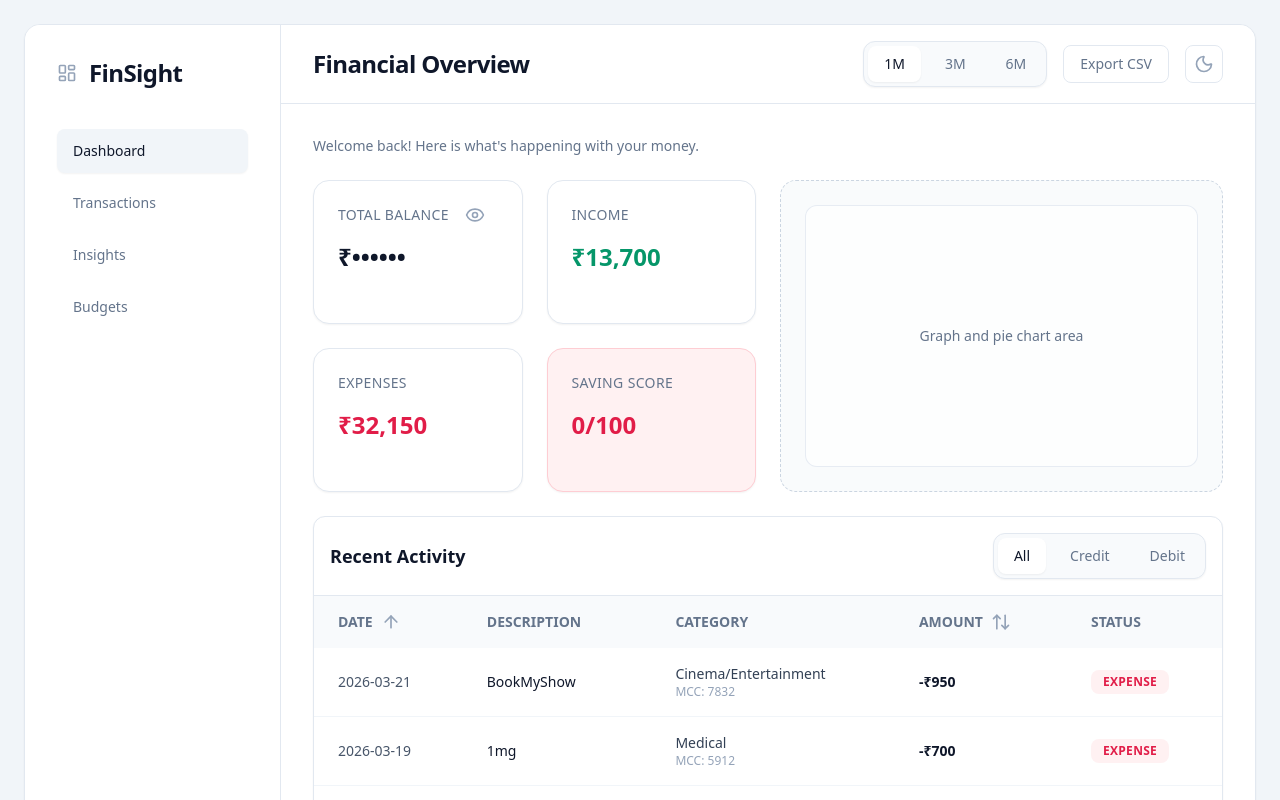
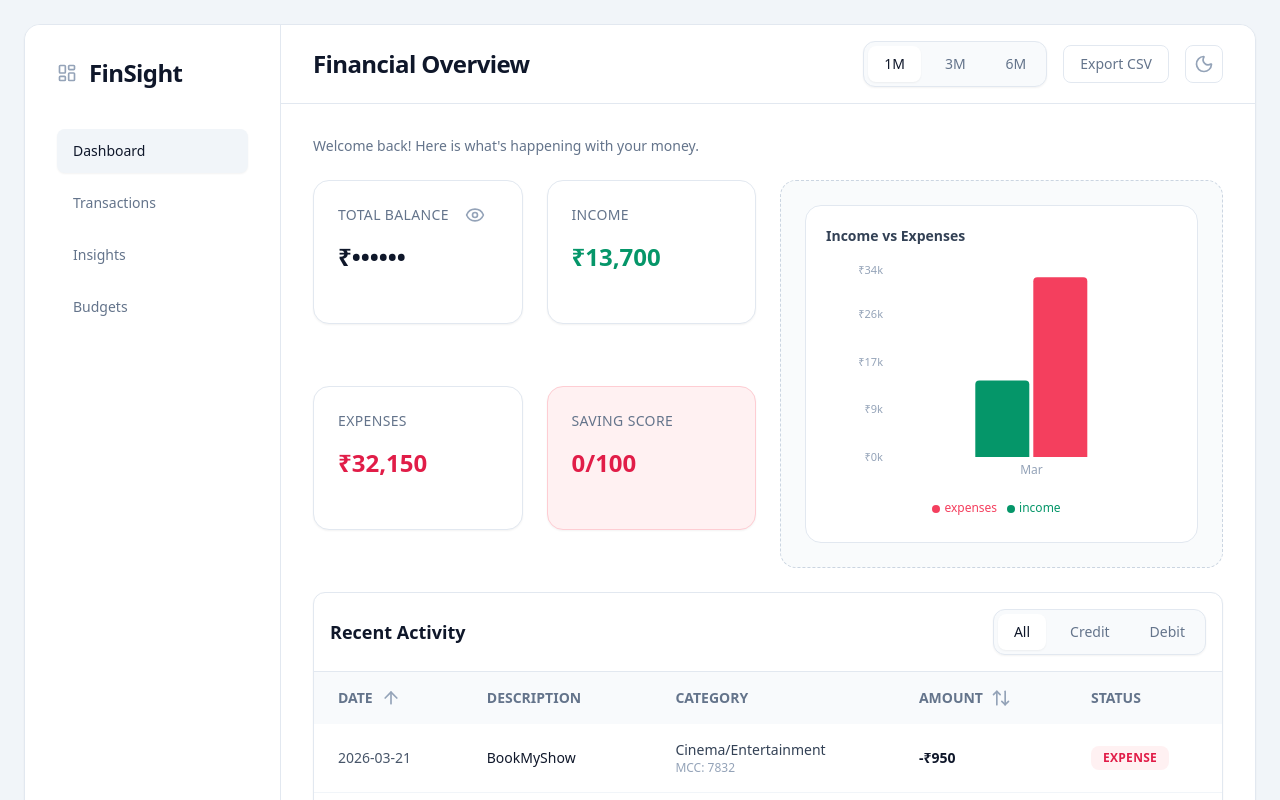
Before and after one commit to ayush2003somu/FinSight, a React (Vite) app: page / in a window 1280 px wide. Shown: the top 800 px of the page. Built offline with nearby package versions, Linux system fonts and the light colour scheme.

Commit message:
BarCharts added

```diff
--- a/package.json
+++ b/package.json
@@ -12,7 +12,8 @@
   "dependencies": {
     "lucide-react": "^1.7.0",
     "react": "^19.2.4",
-    "react-dom": "^19.2.4"
+    "react-dom": "^19.2.4",
+    "recharts": "^3.8.1"
   },
   "devDependencies": {
     "@eslint/js": "^9.39.4",
--- /dev/null
+++ b/src/components/BarCharts.jsx
@@ -0,0 +1,57 @@
+import {
+  BarChart, Bar, XAxis, YAxis, Tooltip,
+  ResponsiveContainer, Legend
+} from 'recharts';
+
+export default function BarCharts({data}){
+    const CustomTooltip = ({ active, payload, label }) => {
+    if (active && payload && payload.length) {
+      return (
+        <div className="bg-white border border-slate-200 rounded-xl p-3 text-sm shadow-sm dark:bg-slate-800 dark:border-slate-700">
+          <p className="font-semibold text-slate-700 dark:text-slate-200 mb-1">{label}</p>
+          {payload.map((entry) => (
+            <p key={entry.name}
+               className={entry.name === 'income' ? 'text-emerald-600' : 'text-rose-500'}>
+              {entry.name}: ₹{entry.value.toLocaleString()}
+            </p>
+          ))}
+        </div>
+      );
+    }
+    return null;
+  };
+  if (data.length === 0) {
+  return (
+    <div className="flex items-center justify-center h-full text-sm text-slate-400">
+      No data for this period
+    </div>
+    );
+  }
+  return (
+    <ResponsiveContainer width="100%" height={260}>
+      <BarChart data={data} barGap={4} barCategoryGap="30%">
+        <XAxis
+          dataKey="month"
+          tick={{ fontSize: 12, fill: '#94a3b8' }}
+          axisLine={false}
+          tickLine={false}
+        />
+        <YAxis
+          tick={{ fontSize: 11, fill: '#94a3b8' }}
+          axisLine={false}
+          tickLine={false}
+          tickFormatter={(v) => `₹${(v/1000).toFixed(0)}k`}
+        />
+        <Tooltip content={<CustomTooltip/>} cursor={{ fill: '#f1f5f9' }} />
+        <Legend
+          iconType="circle"
+          iconSize={8}
+          wrapperStyle={{ fontSize: '12px', paddingTop: '12px' }}
+        />
+        <Bar dataKey="income" name="income" fill="#059669" radius={[4, 4, 0, 0]} />
+        <Bar dataKey="expenses" name="expenses" fill="#f43f5e" radius={[4, 4, 0, 0]} />
+      </BarChart>
+    </ResponsiveContainer>
+  );
+
+}
--- a/src/pages/Dashboard.jsx
+++ b/src/pages/Dashboard.jsx
@@ -4,6 +4,7 @@ import StatCard from "../components/StatCard";
 import TransactionsTable from "../components/TransactionsTable";
 import NavBar from "../components/NavBar";
 import SideBar from "../components/SideBar";
+import BarCharts from '../components/BarCharts';
 
 function getTransactionsByDateRange(transactions, selectedPeriod) {
   const now = new Date();
@@ -48,6 +49,29 @@ export default function FinTrackDashboard() {
   const savingScore = income === 0 ? 0 : ((income - expenses) / income) * 100;
   const healthScore = Math.min(100, Math.max(0, Math.round(savingScore * 1.5)));
 
+  // Grouping by monrh for bar charts
+  const monthlyData = filteredTransactionsByDateRange.reduce((acc, t) => {
+  const month = new Date(t.date).toLocaleString('default', { month: 'short' });
+
+  if (!acc[month]) acc[month] = { month, income: 0, expenses: 0 };
+
+  if (t.type === 'income') acc[month].income += t.amount;
+  else acc[month].expenses += t.amount;
+
+  return acc;
+  }, {});
+  const barChartData = Object.values(monthlyData);
+
+  // grouping for pie charts
+  // const categoryData = filteredTransactionsByDateRange
+  // .filter(t => t.type === 'expense')
+  // .reduce((acc, t) => {
+  //   const found = acc.find(item => item.name === t.category);
+  //   if (found) found.value += t.amount;
+  //   else acc.push({ name: t.category, value: t.amount });
+  //   return acc;
+  // }, []);
+
   const filteredTransactions =
     filter === "all"
       ? filteredTransactionsByDateRange
@@ -88,7 +112,7 @@ export default function FinTrackDashboard() {
                     title="Total Balance"
                     value={totalBalance}
                     type="balance"
-      v            delta={periodNet}
+                    delta={periodNet}
                     deltaLabel={`(${selectedPeriod})`}
                   />
 
@@ -103,8 +127,12 @@ export default function FinTrackDashboard() {
                     />
                   </div>
                   <div className="min-h-[312px] rounded-2xl border border-dashed border-slate-300 bg-slate-50/80 p-6 dark:border-slate-700 dark:bg-slate-900/60">
-                    <div className="flex h-full items-center justify-center rounded-xl border border-slate-200/80 bg-white/70 text-sm font-medium text-slate-500 dark:border-slate-800 dark:bg-slate-950/40 dark:text-slate-400">
-                      Graph and pie chart area
+                  <div className="bg-white border border-slate-200 rounded-2xl p-5
+                  dark:bg-slate-800 dark:border-slate-700">
+                    <p className="text-sm font-semibold text-slate-700 dark:text-slate-200 mb-4">
+                    Income vs Expenses
+                    </p>
+                    <BarCharts data={barChartData} />
                     </div>
                   </div>
         </section>
```
Also changed, not shown: 1 other file (tests, documents, lock files or other folders).
